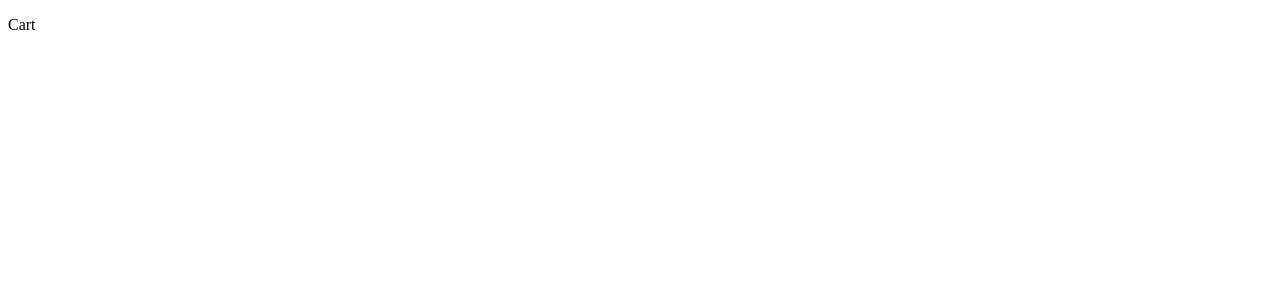
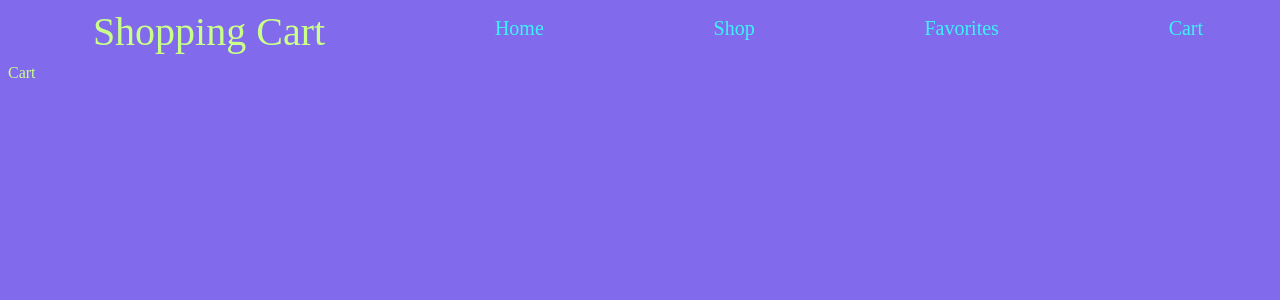
Before and after one commit to DutsAndrew/shopping-cart, a React (Create React App) app: page /Cart in a window 1280 px wide. Shown: the top 300 px of the page. Built offline with nearby package versions, Linux system fonts and the light colour scheme.

Commit message:
base styling for header

```diff
--- a/src/App.js
+++ b/src/App.js
@@ -6,8 +6,6 @@ import Home from './components/Home';
 function App() {
   return (
     <>
-      <Nav />
-      < Home />
     </>
   );
 }
--- a/src/RouteSwitch.js
+++ b/src/RouteSwitch.js
@@ -3,14 +3,18 @@ import App from './App';
 import Home from './components/Home';
 import Shop from './components/Shop';
 import Cart from './components/Cart';
+import Nav from "./components/Nav";
+import Favorites from "./components/Favorites";
 
 const RouteSwitch = () => {
   return (
     <BrowserRouter>
+      <Nav />
       <Routes>
         <Route path='/' element={<App />} />
         <Route path='/Home' element={<Home />} />
         <Route path='/Shop' element={<Shop />} />
+        <Route path='/Favorites' element={<Favorites />} />
         <Route path='/Cart' element={<Cart />} />
       </Routes>
     </BrowserRouter>
--- a/src/components/Nav.js
+++ b/src/components/Nav.js
@@ -1,10 +1,23 @@
 import React, { useState, useEffect } from "react";
 import '../style/Nav.css';
+import { Link } from "react-router-dom";
 
 const Nav = props => {
   return (
-    <div>
-      <p>Nav</p>
+    <div id="nav-container">
+      <p id="page-title">Shopping Cart</p>
+      <Link to='/Home'>
+        <p className="nav-item">Home</p>
+      </Link>
+      <Link to='/Shop'>
+        <p className="nav-item">Shop</p>
+      </Link>
+      <Link to='/Favorites'>
+        <p className="nav-item">Favorites</p>
+      </Link>
+      <Link to='/Cart'>
+        <p className="nav-item">Cart</p>
+      </Link>
     </div>
   );
 };
--- a/src/style/App.css
+++ b/src/style/App.css
@@ -1,38 +1,4 @@
-.App {
-  text-align: center;
+body {
+  background-color: #826AED;
+  color: #CAFF8A
 }
-
-.App-logo {
-  height: 40vmin;
-  pointer-events: none;
-}
-
-@media (prefers-reduced-motion: no-preference) {
-  .App-logo {
-    animation: App-logo-spin infinite 20s linear;
-  }
-}
-
-.App-header {
-  background-color: #282c34;
-  min-height: 100vh;
-  display: flex;
-  flex-direction: column;
-  align-items: center;
-  justify-content: center;
-  font-size: calc(10px + 2vmin);
-  color: white;
-}
-
-.App-link {
-  color: #61dafb;
-}
-
-@keyframes App-logo-spin {
-  from {
-    transform: rotate(0deg);
-  }
-  to {
-    transform: rotate(360deg);
-  }
-}
--- a/src/style/Nav.css
+++ b/src/style/Nav.css
@@ -0,0 +1,50 @@
+#nav-container {
+  display: flex;
+  flex-flow: row nowrap;
+  margin: 0;
+  width: 100vw;
+  height: 5vh;
+  justify-content: space-around;
+  align-items: center;
+}
+
+#page-title {
+  font-size: 2.5em;
+  height: 5vh;
+}
+
+.nav-item {
+  display: flex;
+  justify-content: center;
+  align-items: center;
+  font-size: 1.25em;
+  height: 5vh;
+  margin: 0;
+}
+
+a {
+  height: 5vh;
+  color: #3BF4FB;
+  text-decoration: none;
+}
+
+a:focus {
+  color: #CAFF8A;
+  font-size: 1.5em;
+  background-color: rgb(59, 244, 251, 0.1);
+  padding: 0.5%;
+}
+
+a:hover {
+  color: #CAFF8A;
+  font-size: 1.5em;
+  background-color: rgb(59, 244, 251, 0.1);
+  padding: 0.5%;
+}
+
+a:selection {
+  color: #CAFF8A;
+  font-size: 1.5em;
+  background-color: rgb(59, 244, 251, 0.1);
+  padding: 0.5%;
+}
```
Also changed, not shown: 1 other file (tests, documents, lock files or other folders).
